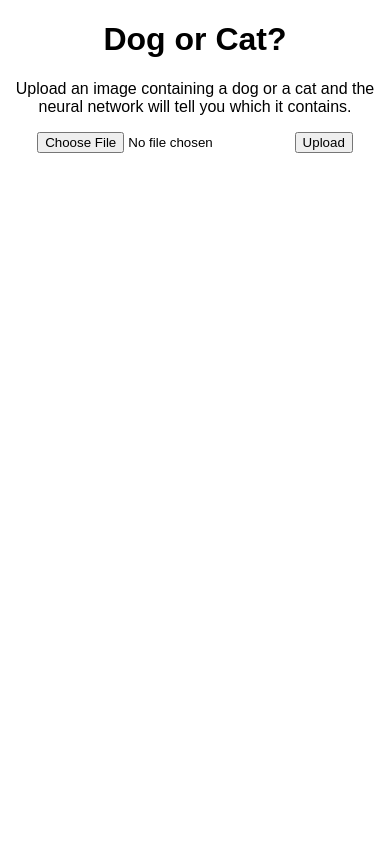
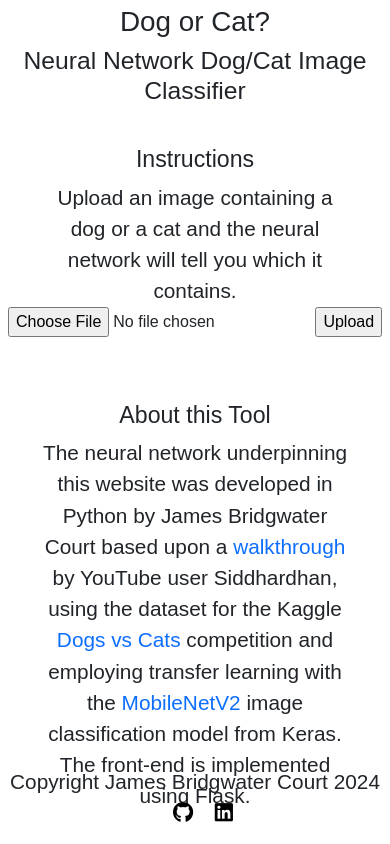
Before and after one commit to alphabetjim/showNeuralNet, a Flask app: page / in a window 390 px wide. Run offline with Flask 3, Linux system fonts and the light colour scheme.

Commit message:
Working site. Styling minimalistic.

```diff
--- a/app.py
+++ b/app.py
@@ -44,7 +44,7 @@
 			prediction = predict(image_path)
 			print(prediction)
 
-			return render_template('uploaded.html', image = new_image)
+			return render_template('uploaded.html', image = new_image, prediction = prediction)
 		else:
 			return "Invalid file format", 400
 	else:
--- a/static/css/style.css
+++ b/static/css/style.css
@@ -1,5 +1,17 @@
 body {
 	font-family: sans-serif;
+}
+
+p {
+	font-size: 1.3rem;
+}
+
+a {
+	text-decoration: none;
+}
+
+.footerlink {
+	color: black;
 }
 
 .userImage {
@@ -9,4 +21,35 @@
 .content {
 	margin: auto;
 	text-align: center;
+	padding-top: 5px;
 }
+
+.content p {
+	max-width: 80%;
+	margin: auto;
+}
+
+.contentrow {
+	align-self: center;
+}
+
+.prediction {
+	background-color: #6c757d;
+	width: 5rem;
+	margin: auto;
+	color: #fafafa;
+}
+
+.backbutton {
+	background-color: #99a4ad;
+	color: #fafafa;
+	width: fit-content;
+	padding-left: 5px;
+	padding-right: 5px;
+	margin: auto;
+	margin-top: 20px;
+}
+
+.backbutton a {
+	text-decoration: none!important;
+}
--- a/templates/base.html
+++ b/templates/base.html
@@ -3,6 +3,12 @@
 <head>
 	<meta charset="UTF-8">
 	<meta name="viewport" content="width=device-width, initial-scale=1.0">
+	<!-- Font Awesome CSS -->
+    <link rel="stylesheet" href="https://cdnjs.cloudflare.com/ajax/libs/font-awesome/5.15.3/css/all.min.css">
+    <!-- Bootstrap CSS -->
+    <link href="https://cdn.jsdelivr.net/npm/bootstrap@5.0.1/dist/css/bootstrap.min.css" rel="stylesheet"
+        integrity="sha384-+0n0xVW2eSR5OomGNYDnhzAbDsOXxcvSN1TPprVMTNDbiYZCxYbOOl7+AMvyTG2x" crossorigin="anonymous">
+    <!-- Custom CSS -->
     <link rel="stylesheet" href="{{ url_for('static', filename='css/style.css') }}">
 	<title>Dog or Cat Classifier</title>
 </head>
@@ -12,4 +18,21 @@
 	{% endblock %}
 
 </body>
+<footer class="footer mt-auto fixed-bottom">
+	<p class="m-0 text-center">
+		Copyright James Bridgwater Court 2024
+	</p>
+	<p class="m-0 text-center">
+		<a href="https://github.com/alphabetjim" class="footerlink"><i class="fab fa-brands fa-github ms-3"></i></a>
+		<a href="https://www.linkedin.com/in/james-bridgwater-court/" class="footerlink"><i class="fab fa-brands fa-linkedin ms-3"></i></i></a>
+	</p>
+	<span>
+
+	</span>
+	<span>
+
+	</span>
+
+	</p>
+</footer>
 </html>
--- a/templates/index.html
+++ b/templates/index.html
@@ -2,14 +2,48 @@
 
 {% block content %}
 
-<div class="content">
+<div class="content d-flex flex-column min-vh-100 min-vw-100">
 	<h1>Dog or Cat?</h1>
-	<p>Upload an image containing a dog or a cat and the neural network will tell you which it contains.</p>
+	<h2>Neural Network Dog/Cat Image Classifier</h2>
+	<div class="row d-flex flex-grow-1 justify-content-center align-items-center">
+		<div class="col-12 col-md-6">
+			<h3>Instructions</h3>
 
-	<form action="/upload" method="POST" enctype="multipart/form-data">
-        <input type="file" name="image">
-        <input type="submit" value="Upload">
-    </form>
+			<p>Upload an image containing a dog or a cat and the neural network will tell you which it contains.</p>
+
+			<form action="/upload" method="POST" enctype="multipart/form-data">
+		        <input type="file" name="image">
+		        <input type="submit" value="Upload">
+		    </form>
+		</div>
+		<div class="col-12 col-md-6 text-center">
+			<h3>About this Tool</h3>
+		    <p>
+		    	The neural network underpinning this website was developed in Python by
+		    	<span>
+		    		<a href="https://github.com/alphabetjim" class="href"></a>
+		    	</span>James Bridgwater Court based upon a
+				<span>
+			    	<a href="https://www.youtube.com/watch?v=pHq29zi4Gr0&list=PLfFghEzKVmjvyT7wdfDJSHhS0FdF8jd-U&index=5" class="href">
+			    		walkthrough
+			    	</a>
+			    </span> by YouTube user Siddhardhan, using the dataset for the Kaggle
+			    <span>
+			    	<a href="https://www.kaggle.com/c/dogs-vs-cats" class="href">
+			    		Dogs vs Cats
+			    	</a>
+			    </span> competition and employing transfer learning with the
+			    <span>
+			    	<a href="https://keras.io/api/applications/mobilenet/" class="href">MobileNetV2</a>
+			    </span>
+			    image classification model from Keras. The front-end is implemented using Flask.
+			</p>
+		</div>
+	</div>
+
+
+
+
 </div>
 
 {% endblock %}
```
Also changed, not shown: templates/uploaded.html (+23 -6 lines), instance/nnimages.db, 1 other file.
